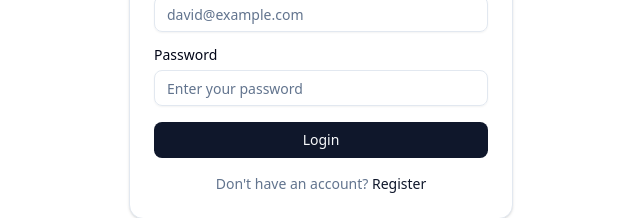
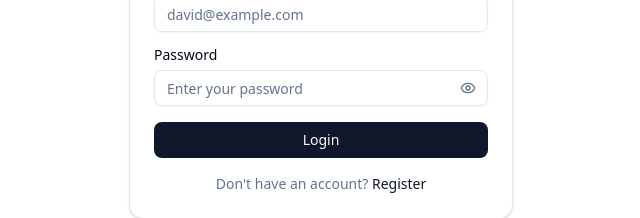
Before and after one commit to erikefedavid/final-year-project, a Next.js app: page /login in a window 1280 px wide. Shown: the part 358-576 px from the top of the page, without its empty margins (319-959 px from the left). Built offline with nearby package versions, Linux system fonts and the light colour scheme; no server answers.

Commit message:
Implement password visibility toggle in login form
Added functionality to toggle password visibility.

```diff
--- a/app/(auth)/login/page.jsx
+++ b/app/(auth)/login/page.jsx
@@ -7,6 +7,7 @@ import { useAuth } from "@/context/auth-context";
 import { Button } from "@/components/ui/button";
 import { Input } from "@/components/ui/input";
 import { Label } from "@/components/ui/label";
+import { Eye, EyeOff } from "lucide-react";
 import {
   Card,
   CardContent,
@@ -20,7 +21,7 @@ export default function LoginPage() {
   const [password, setPassword] = useState("");
   const [error, setError] = useState("");
   const [isLoading, setIsLoading] = useState(false);
-
+  const [showPassword, setShowPassword] = useState(false);
   const { login } = useAuth();
 
   const handleSubmit = async (e) => {
@@ -62,17 +63,31 @@ export default function LoginPage() {
                 required
               />
             </div>
-
 <div className="space-y-2">
   <Label htmlFor="password">Password</Label>
+
+  <div className="relative">
     <Input
       id="password"
-                type="password"
+      type={showPassword ? "text" : "password"}
       placeholder="Enter your password"
       value={password}
       onChange={(e) => setPassword(e.target.value)}
       required
     />
+
+    <button
+      type="button"
+      onClick={() => setShowPassword(!showPassword)}
+      className="absolute right-3 top-1/2 -translate-y-1/2 text-muted-foreground"
+    >
+      {showPassword ? (
+        <EyeOff className="h-4 w-4" />
+      ) : (
+        <Eye className="h-4 w-4" />
+      )}
+    </button>
+  </div>
 </div>
 
             {error && (
```
Lines whose indentation alone changed are shown as unchanged.
